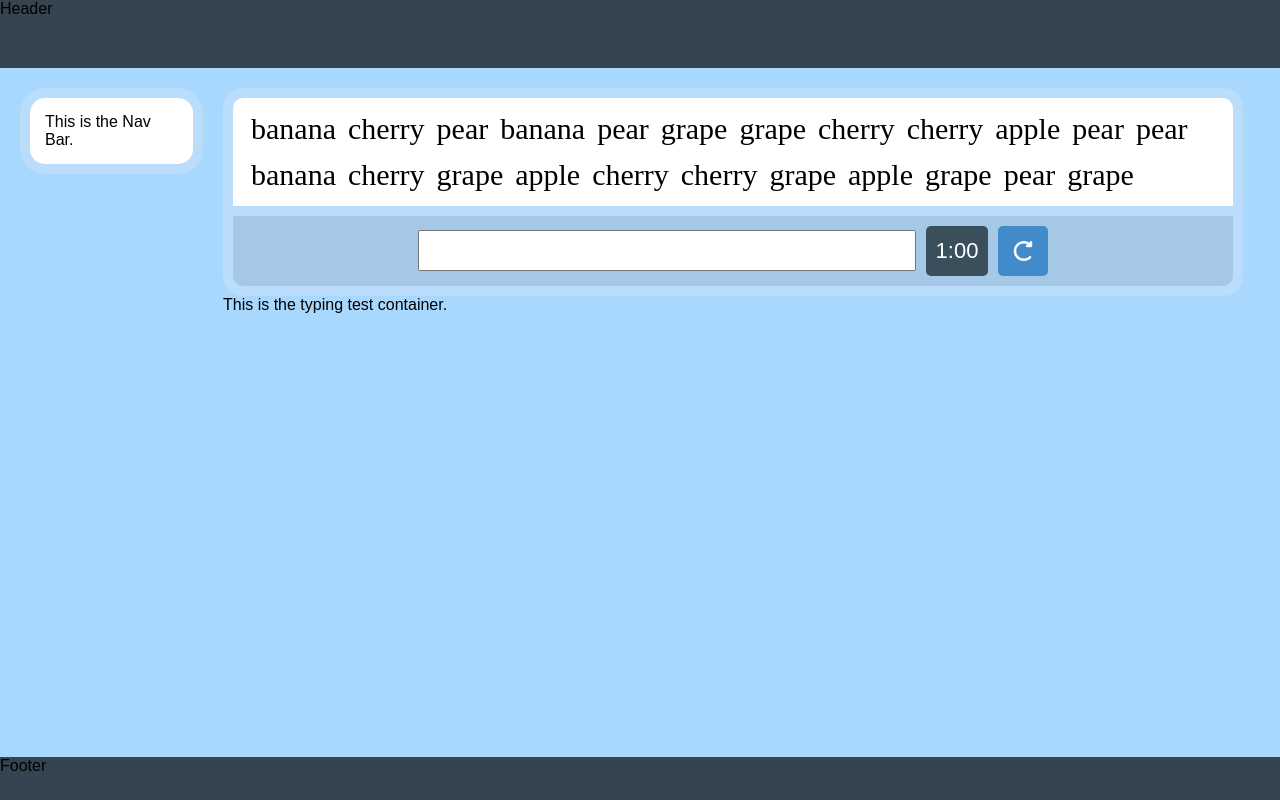
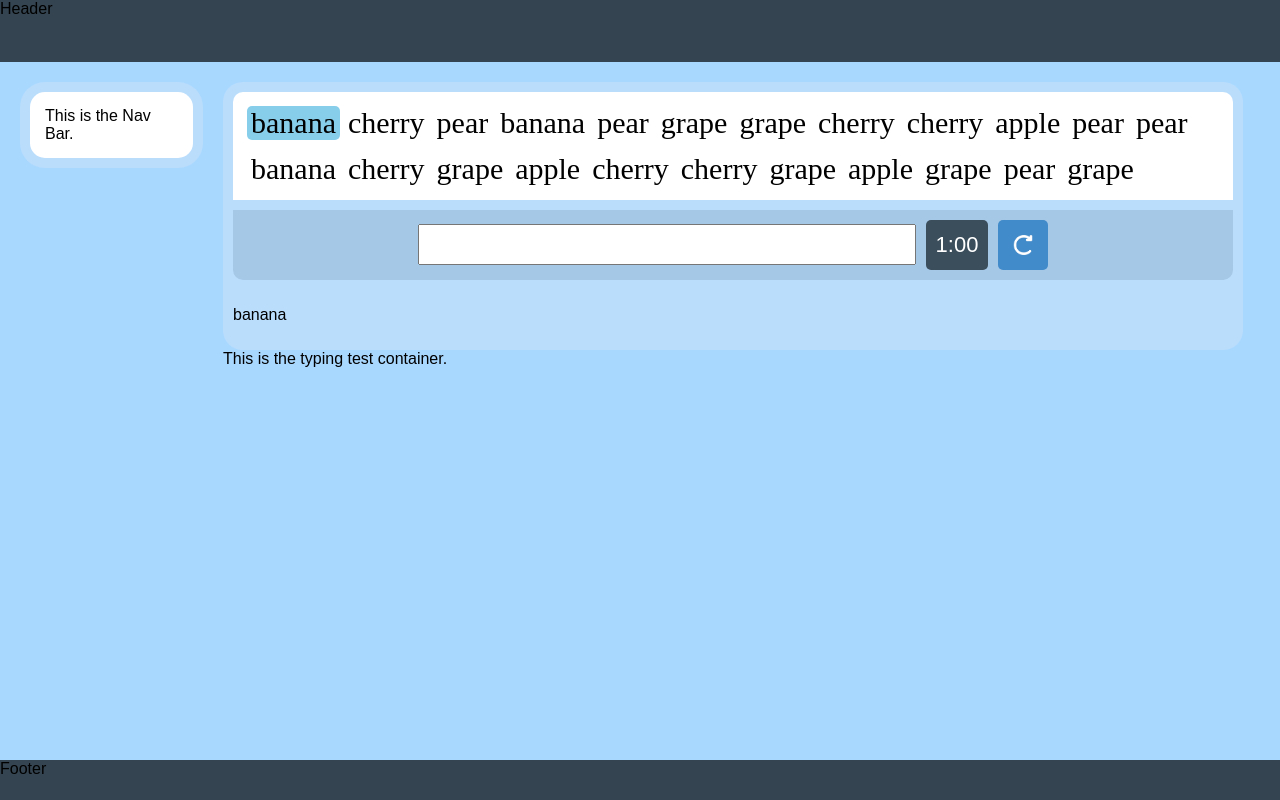
Before and after one commit to imel0n/typing-test, a Vue app: page / in a window 1280 px wide. Built offline with nearby package versions, Linux system fonts and the light colour scheme.

Commit message:
feature: highlight current word

```diff
--- a/src/components/TypingTest.vue
+++ b/src/components/TypingTest.vue
@@ -1,16 +1,16 @@
 <script setup>
 import { ref } from "vue";
 import restartIcon from "@/assets/restartIcon.png";
+import { wordLists } from "@/assets/wordLists.js";
 
 // #region displayLogic
-import { wordLists } from "@/assets/wordLists.js";
-
 var wordList = wordLists.englishEasy;
+var generationSize = 300;
 
 function generateWords() {
   const res = [];
   const lim = wordList.length;
-  for (var i = 0; i < 300; i++) {
+  for (var i = 0; i < generationSize; i++) {
     const idx = Math.floor(Math.random() * lim);
     res.push(wordList[idx]);
   }
@@ -19,6 +19,17 @@ function generateWords() {
 }
 
 const generatedWords = ref(generateWords());
+var currentWordIdx = 0;
+var currentWord = ref(generatedWords.value[0]);
+
+function advanceCurrentWord() {
+  if (currentWordIdx < generationSize) currentWordIdx++;
+  currentWord.value = generatedWords.value[currentWordIdx];
+}
+
+function isCurrentWord(word) {
+  return word === currentWord;
+}
 // #endregion
 
 // #region inputLogic
@@ -36,8 +47,13 @@ function handleKeyDown(event) {
 }
 
 function handleSpace() {
+  if (inputContent.value != "") advanceCurrentWord();
   clearInput();
 }
+// #endregion
+
+// #region matchWordLogic
+
 // #endregion
 
 // #region timerLogic
@@ -82,7 +98,11 @@ function handleNewTest() {
 <template>
   <div class="typing-test-container">
     <div class="display-container">
-      <div v-for="word in generatedWords" class="word-wrapper">
+      <div
+        v-for="(word, index) in generatedWords"
+        :key="index"
+        :class="['word-wrapper', { 'is-active': index === currentWordIdx }]"
+      >
         {{ word }}
       </div>
     </div>
@@ -100,6 +120,7 @@ function handleNewTest() {
         <img class="button-img" :src="restartIcon" />
       </button>
     </div>
+    <p>{{ currentWord }}</p>
   </div>
 </template>
 
```
